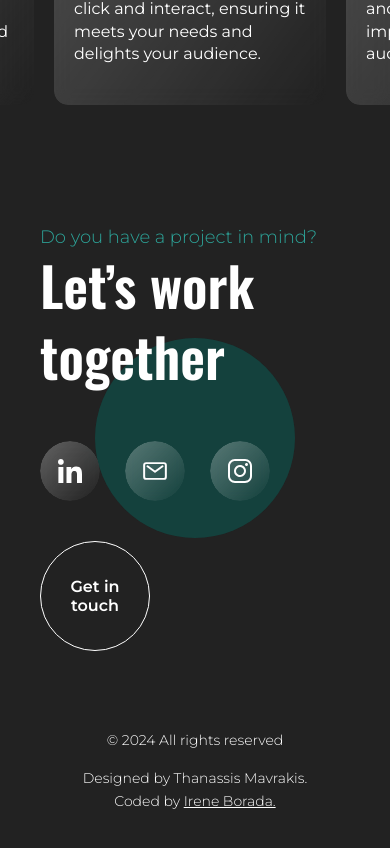
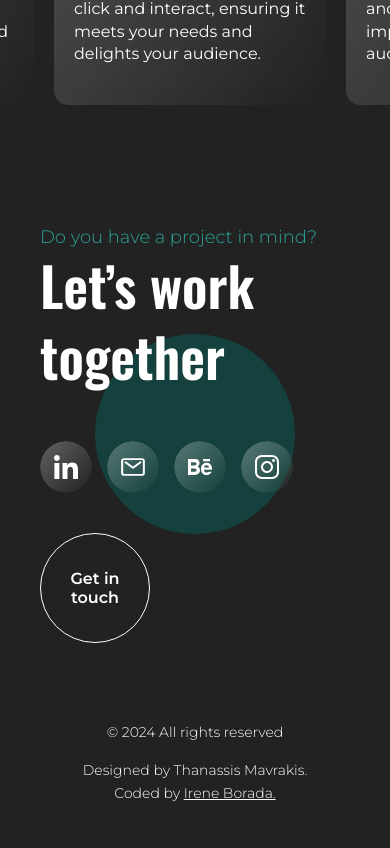
Before and after one commit to ir3n/thanassis_mavrakis, a Next.js app: page / in a window 390 px wide. Shown: the part 3014-3862 px from the top of the page. Built offline with nearby package versions, Linux system fonts and the light colour scheme.

Commit message:
Data: Adds Behance social link & responsive fixes

```diff
--- a/components/Contact/SocialLink.tsx
+++ b/components/Contact/SocialLink.tsx
@@ -9,7 +9,7 @@ const SocialLink = ({ name, image, link }: Social) => {
 
   return (
     <div
-      className="relative w-[60px] lg:w-[100px] h-[60px] lg:h-[100px] rounded-full overflow-hidden"
+      className="relative w-[52px] lg:w-[100px] h-[52px] lg:h-[100px] rounded-full overflow-hidden"
       magnetic-element="true"
       onMouseEnter={() => setHover(true)}
       onMouseLeave={() => setHover(false)}
@@ -22,7 +22,7 @@ const SocialLink = ({ name, image, link }: Social) => {
       <Link
         href={link || "#"}
         target="_blank"
-        className="w-full h-full relative z-1 flex items-center justify-center rounded-full p-[18px]"
+        className="w-full h-full relative z-1 flex items-center justify-center rounded-full p-[14px] lg:p-[18px]"
       >
         <span className="hidden">{name}</span>
         <Image src={image} width={38} height={38} alt={name} />
--- a/components/Contact/index.tsx
+++ b/components/Contact/index.tsx
@@ -39,7 +39,7 @@ const Contact = async () => {
                 {social?.map((item: Social, i) => (
                   <li
                     key={`social-${item?.name}`}
-                    className="mr-[25px] lg:mr-[45px]"
+                    className="mr-[15px] lg:mr-[45px]"
                   >
                     <ShowAnimation animation="popIn" index={i}>
                       <SocialLink
--- a/data/footer.json
+++ b/data/footer.json
@@ -17,6 +17,11 @@
       "link": "mailto:thanassis.mavrakis@gmail.com"
     },
     {
+      "name": "Behance",
+      "image": "/images/social/behance.svg",
+      "link": "https://www.behance.net/thanassis-mavrakis"
+    },
+    {
       "name": "Instagram",
       "image": "/images/social/instagram.svg",
       "link": "https://www.instagram.com/thanassis.mavrakis/"
```
Also changed, not shown: public/images/social/behance.svg (added).
